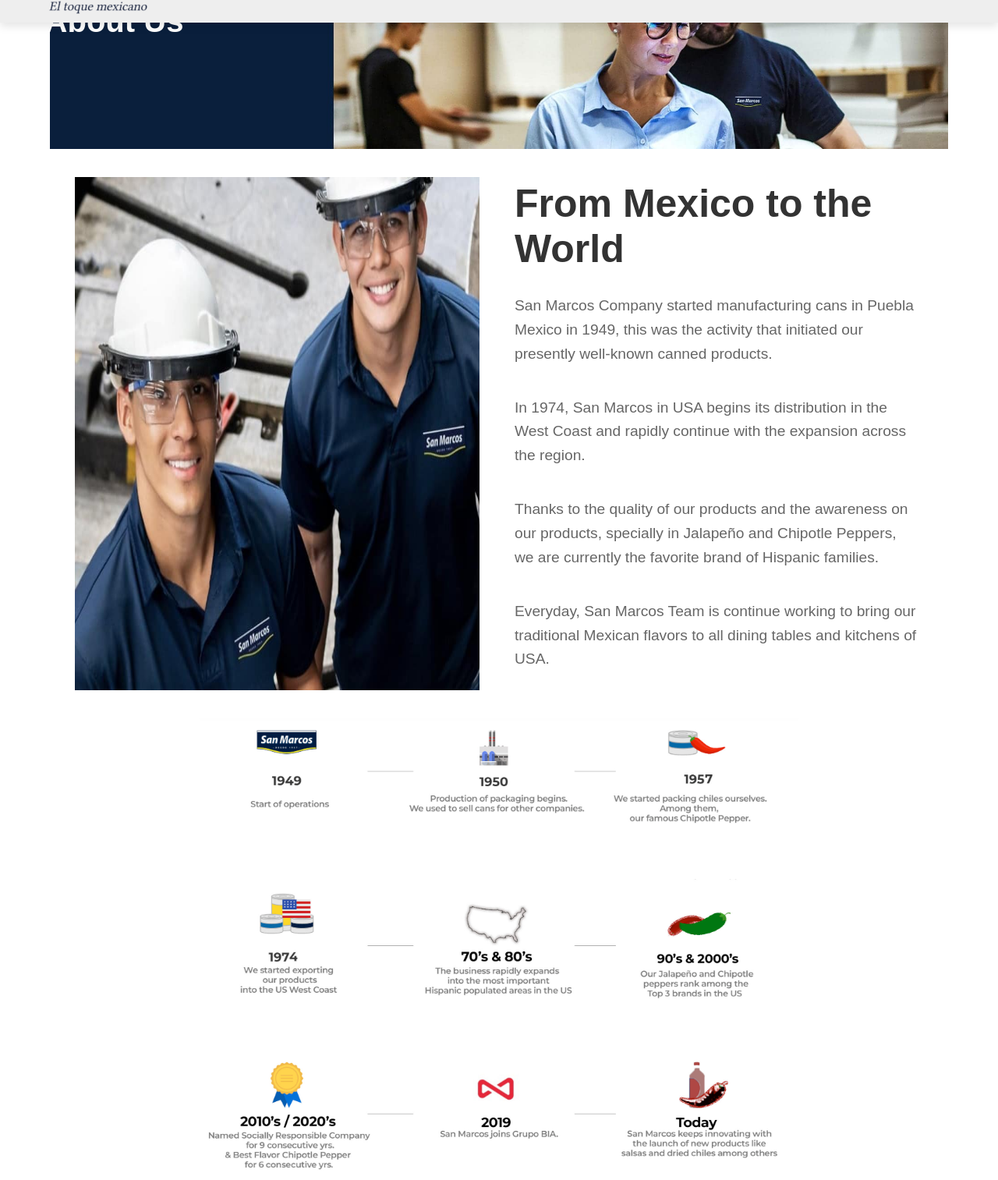
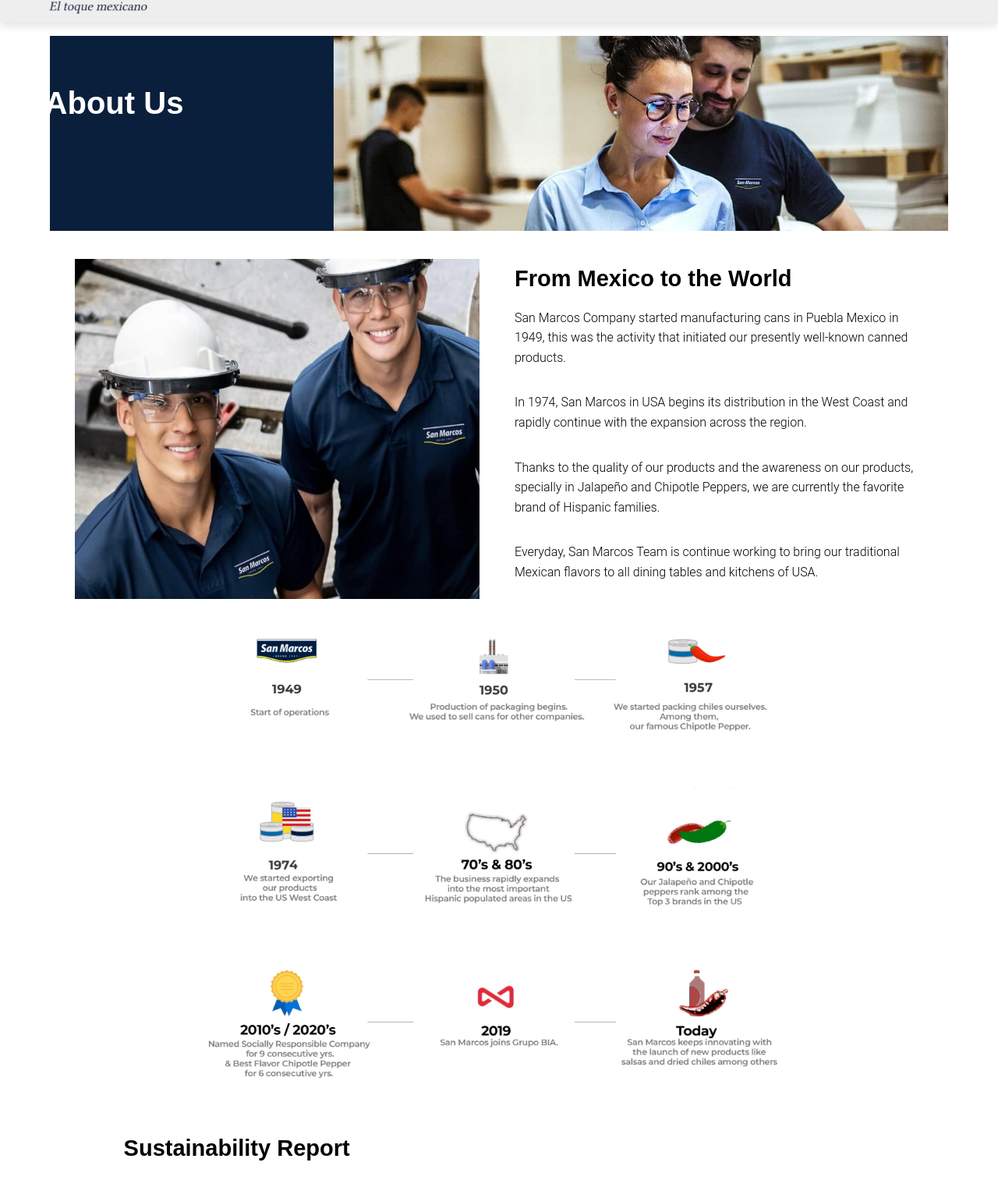
Before and after one commit to GabrielGarcia-dev/SanMarcosEU_prueba, a plain HTML site: page Views/About-us.html in a window 1280 px wide. Shown: the part 59-1572 px from the top of the page at 78% size. Drawn offline with Linux system fonts and the light colour scheme.

Commit message:
Cambios realizados por Jose Omar FM, Realizo cambios en About-us

```diff
--- a/Styles/About-us.css
+++ b/Styles/About-us.css
@@ -1,6 +1,7 @@
 .welcome {
     display: flex;
     justify-content: center;
+    padding: 105px 0 0 0;
 }
 
 .welcome-image {
@@ -78,17 +79,47 @@
     animation: slideText 1s ease-out;
 }
 
+/* Cambio .text h1 JOFM en About-us.css*/
+
 .text h1 {
-    margin: 0 0 10px;
-    font-size: 50px;
-    color: #333;
+    color: #000000; /* Negro */
+    color: rgb(0, 0, 0); /* Negro en RGB */
+    background-color: #000000; /* Fondo negro */
+    background-color: rgba(0, 0, 0, 0); /* Fondo negro con transparencia */
+
+    font-family: 'Montserrat', sans-serif; /* Fuente Montserrat con respaldo en sans-serif */
+    font-size: 29px; /* Tamaño de fuente */
+    line-height: 41.6px; /* Altura de línea */
+    vertical-align: baseline; /* Alineación vertical */
+    letter-spacing: normal; /* Espaciado de letras */
+    word-spacing: 0px; /* Espaciado de palabras */
+
+    margin: 0px; /* Sin margen */
+    padding: 0px; /* Sin relleno */
+
+    font-weight: 600; /* Grosor de fuente */
+    font-style: normal; /* Estilo de fuente */
+    font-variant: normal; /* Variante de fuente */
+    font-kerning: auto; /* Kerning de fuente */
+    font-optical-sizing: auto; /* Tamaño óptico de fuente */
+    font-stretch: 100%; /* Estiramiento de fuente */
+    font-variation-settings: normal; /* Configuraciones de variación de fuente */
+    font-feature-settings: normal; /* Configuraciones de características de fuente */
+
+    text-transform: none; /* Sin transformación de texto */
+    text-decoration: none solid rgb(0, 0, 0); /* Sin decoración, con color de texto negro sólido */
+    text-align: start; /* Alineación de texto al inicio */
+    text-indent: 0px; /* Sangría de texto */
 }
+
+/* Cambio .text p JOFM en About-us.css*/
 
 .text p {
     margin: 10;
-    font-size: 1.2em;
-    color: #666;
+    color: black;
     line-height: 1.6;
+    font-family: 'Roboto', sans-serif;
+    font-weight: 300; /* Letra delgada */
 }
 
 .text strong {
@@ -157,18 +188,49 @@
     flex-direction: column;
 }
 
+/* Cambio .text2 h1 JOFM en About-us.css*/
+
 .text2 h1 {
-    margin: 0 0 10px;
-    font-size: 32px;
-    color: #333;
+    color: #000000; /* Negro */
+    color: rgb(0, 0, 0); /* Negro en RGB */
+    background-color: #000000; /* Fondo negro */
+    background-color: rgba(0, 0, 0, 0); /* Fondo negro con transparencia */
+
+    font-family: 'Montserrat', sans-serif; /* Fuente Montserrat con respaldo en sans-serif */
+    font-size: 29px; /* Tamaño de fuente */
+    line-height: 41.6px; /* Altura de línea */
+    vertical-align: baseline; /* Alineación vertical */
+    letter-spacing: normal; /* Espaciado de letras */
+    word-spacing: 0px; /* Espaciado de palabras */
+
+    margin: 0px; /* Sin margen */
+    padding: 0px; /* Sin relleno */
+        margin-bottom: 10px;
+
+
+    font-weight: 600; /* Grosor de fuente */
+    font-style: normal; /* Estilo de fuente */
+    font-variant: normal; /* Variante de fuente */
+    font-kerning: auto; /* Kerning de fuente */
+    font-optical-sizing: auto; /* Tamaño óptico de fuente */
+    font-stretch: 100%; /* Estiramiento de fuente */
+    font-variation-settings: normal; /* Configuraciones de variación de fuente */
+    font-feature-settings: normal; /* Configuraciones de características de fuente */
+
+    text-transform: none; /* Sin transformación de texto */
+    text-decoration: none solid rgb(0, 0, 0); /* Sin decoración, con color de texto negro sólido */
+    text-align: start; /* Alineación de texto al inicio */
+    text-indent: 0px; /* Sangría de texto */
 }
 
+/* Cambio .text2 p JOFM en About-us.css*/
+
 .text2 p {
-    margin-left: 8px;
-    margin: 10;
-    font-size: 1em;
-    color: #666;
+    margin: 8;
+    color: black;
     line-height: 1.6;
+    font-family: 'Arial', sans-serif;
+    font-weight: 300; /* Letra delgada */
 }
 
 .text2 strong {
```
